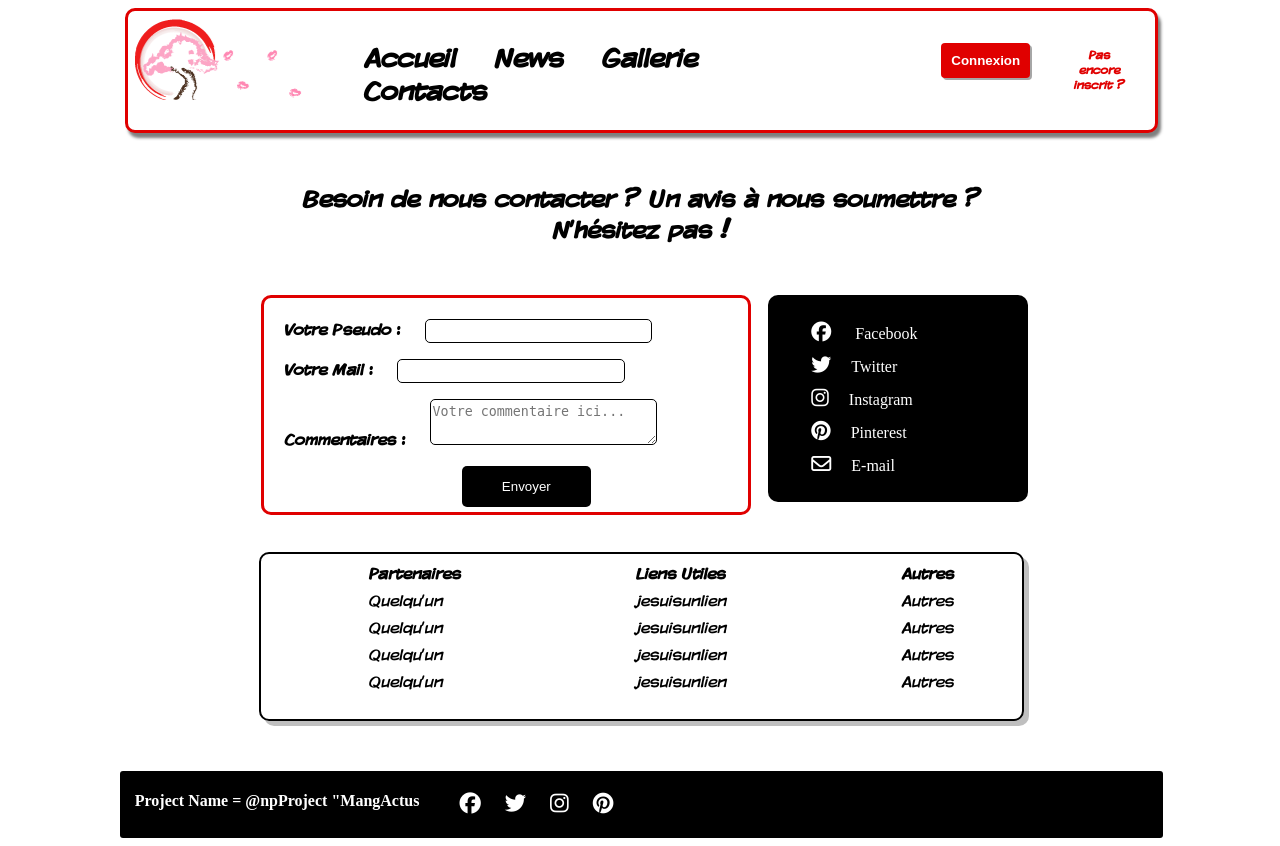
After one commit to AdamLoukili/npProject, a PHP site: page /contact.php in a window 1280 px wide. The commit adds this page. Run offline with PHP 8.4, Linux system fonts and the light colour scheme; some libraries are stand-ins or nearby versions.

Commit message:
avancement safe

```diff
--- /dev/null
+++ b/contact.php
@@ -0,0 +1,53 @@
+    <?php include 'header.php'; ?>
+
+    <p id="lineCont"><strong>Besoin de nous contacter ? Un avis à nous soumettre ? </br> N'hésitez pas !</strong></p>
+
+    <section class="contactAll">
+
+      <section class="formContact">
+        <form method="POST">
+          <p>Votre Pseudo : <input type="text" id="pseudoCont" name="pseudoCont" ></p>
+          <p>Votre Mail   : <input type="email" id="mailCont" name="mailCont" ></p>
+          <p>Commentaires : <textarea id="commCont" placeholder="Votre commentaire ici..."></textarea></p>
+          <input type="submit" name="buttonCont" id="buttonCont" value="Envoyer">
+        </form>
+      </section>
+
+      <section class="rezoSocial">
+        <ul>
+          <li><a href="#"><i class="fab fa-facebook"></i></a> Facebook</li>
+          <li><a href="#"><i class="fab fa-twitter"></i></a>Twitter</li>
+          <li><a href="#"><i class="fab fa-instagram"></i></a>Instagram</li>
+          <li><a href="#"><i class="fab fa-pinterest"></i></a>Pinterest</li>
+          <li><a href="#"><i class="far fa-envelope"></i></a>E-mail</li>
+        </ul>
+      </section>
+
+    </section>
+    <section id="partenaires">
+      <ul>
+        <li><strong>Partenaires</strong></li>
+        <li><a href="#">Quelqu'un</a></li>
+        <li><a href="#">Quelqu'un</a></li>
+        <li><a href="#">Quelqu'un</a></li>
+        <li><a href="#">Quelqu'un</a></li>
+      </ul>
+      <ul>
+        <li><strong>Liens Utiles</strong></li>
+        <li><a href="#">jesuisunlien</a></li>
+        <li><a href="#">jesuisunlien</a></li>
+        <li><a href="#">jesuisunlien</a></li>
+        <li><a href="#">jesuisunlien</a></li>
+      </ul>
+      <ul>
+        <li><strong>Autres</strong></li>
+        <li><a href="#">Autres</a></li>
+        <li><a href="#">Autres</a></li>
+        <li><a href="#">Autres</a></li>
+        <li><a href="#">Autres</a></li>
+      </ul>
+    </section>
+
+     <!-- ---------------------- This Is Footer Part -------------------- -->
+     <?php include 'footer.php'; ?>
+    <script scr="js.js"></script>
--- a/footer.php
+++ b/footer.php
@@ -1,5 +1,5 @@
 <footer>
-  <p><strong>Project Name = @npProject</srong></p>
+  <p><strong>Project Name = @npProject  "MangActus</srong></p>
   <section id="footerConts">
     <ul>
       <li><a href="#"><i class="fab fa-facebook"></i></a></li>
@@ -9,3 +9,4 @@
     </ul>
   </section>
 </footer>
+</body>
--- a/header.php
+++ b/header.php
@@ -1,13 +1,27 @@
+<!DOCTYPE html>
+<html lang="en">
+
+<head>
+  <meta charset="UTF-8">
+  <meta name="viewport" content="width=device-width, initial-scale=1.0">
+  <meta http-equiv="X-UA-Compatible" content="ie=edge">
+  <link rel="stylesheet" href="style.css">
+  <script src="https://kit.fontawesome.com/75bed6266a.js"></script>
+  <title>Document</title>
+</head>
+
+<body>
+
 <header>
   <section id="logoSprite">
   </section>
 
   <section id="listHeader">
     <ul>
-      <li><a href="#">Accueil</a></li>
-      <li><a href="#">News</a></li>
-      <li><a href="#">Gallerie</a></li>
-      <li><a href="#">Contacts</a></li>
+      <li><a href="index.php">Accueil</a></li>
+      <li><a href="news.php">News</a></li>
+      <li><a href="gallerie.php">Gallerie</a></li>
+      <li><a href="contact.php">Contacts</a></li>
     </ul>
   </section>
 
@@ -16,5 +30,12 @@
         <input type="submit" id="connexion" name="connexion" value="Connexion">
       </form>
   </section>
-  <button type="submit" id="inscriptionButton">Pas encore<br />inscrit ?</button>
+
+  <section id="deco">
+  <form method="POST">
+        <input type="submit" id="deconnexion" name="deconnexion" value="Deconnexion">
+      </form>
+  </section>
+
+  <button type="submit" id="inscriptionButton"><a href="inscription.php">Pas encore<br />inscrit ?</a></button>
 </header>
--- a/style.css
+++ b/style.css
@@ -5,7 +5,7 @@
 body{
     width: 99%;
 }
-/* ------------------- CSS du Header ---------------------- */
+/* ---------------------------------------------------------- CSS du Header ------------------------------------------ */
 header{
     display: flex;
     flex-direction: row;
@@ -30,7 +30,7 @@ header{
     from{background-position-x: 0px;}
     to{background-position-x: -760px;}
 }
-/*--- Navigation ---*/
+/*------------- Navigation ------------*/
 #listHeader {
     margin-top: 7px;
 }
@@ -50,13 +50,14 @@ header{
     color: #E00000;
     text-decoration: underline #E00000;
 }
-/*----------------- Connexion / Inscription 's form ----------------------- */
+/*-------------- Connexion / Inscription 's form --------------- */
 #Connex{
     margin-top: 25px;
     margin-left: 50px;
     margin-right: 30px;
+    display: block;
 }
-input#connexion{
+input#connexion, input#deconnexion{
     color: white;
     background-color: #E00000;
     font-family: Arial, Helvetica, sans-serif;
@@ -66,7 +67,7 @@ input#connexion{
     border-radius: 4px;
     box-shadow: rgba(0, 0, 0, 0.350) 2px 2px;
 }
-input#connexion:active {
+input#connexion:active , input#deconnexion:active{
     box-shadow: 0 0px rgba(0, 0, 0, 0.336);
     transform: translateY(3px);
   }
@@ -79,7 +80,16 @@ input#connexion:active {
     background-color: white;
     margin-right: 10px;
 }
-/* ------------------------------ Footer CSS Begin HERE --------------------- */
+#inscriptionButton a{
+    color: #E00000;
+text-decoration: none;}
+#deco{
+    display: none;
+    margin-top: 25px;
+    margin-left: 50px;
+    margin-right: 30px;
+}
+/* -------------------------------------------------------- Debut CSS FOOTER --------------------------------------------- */
 footer{
     display: flex;
     flex-direction: row;
@@ -100,9 +110,9 @@ footer{
     color: white;
     font-size: 16pt;
 }
-/* ---------------------------------- CSS For The SLIDER -------------------------------- */
+/* ------------------------------------------------------------  CSS Page INDEX  --------------------------------------------------- */
 
-/* ----------------------------- Section Populaire ------------------------------------- */
+/* ----------- Section Populaire --------------- */
 .titrePopulaire{
     width: 80%;
     display: flex;
@@ -114,14 +124,12 @@ hr.ligne1{
     width: 10%;
     border: none;
     background-color: black;
-
 }
 hr.ligne2{
     height: 2px;
     width: 80%;
     border: none;
     background-color: black;
-
 }
 .popu{
     margin : 0px;
@@ -155,7 +163,6 @@ hr.ligne2{
     font-size: 11pt;
     font-weight: 700;
     text-align: center;
-
 }
 .populaire ul li{
     width: 120px;
@@ -166,3 +173,95 @@ hr.ligne2{
     box-shadow: rgba(0, 0, 0, 0.35) 5px 3px;
     padding: 5px;
 }
+/* ------------------------------------------------------- Fin CSS Page INDEX ----- Debut CSS Page NEWS ---------------------------------------*/
+
+/* ------------------------------------------------------- Fin CSS Page NEWS ----- Debut CSS Page GALERIE -------------------------------------*/
+
+/* ------------------------------------------------------- Fin CSS Page GALERIE ----- Debut CSS Page CONTACT ---------------------------------------*/
+#lineCont{
+    font-family: KomikaDisplay;
+    font-size: 18pt;
+    margin: auto;
+    text-align: center;
+    margin-bottom: 50px;
+}
+.contactALl{
+    width: 80%;
+    height: 300px;
+    margin-bottom: 100px;
+}
+.formContact{
+    border: 3px solid #E00000;
+    border-radius: 10px;
+    padding: 5px 20px;
+    width: 35%;
+    float: left;
+    margin-left:20%;
+}
+.formContact p{
+    font-family: KomikaDisplay;
+    font-weight: 900;
+}
+#pseudoCont, #mailCont,#commCont{
+    border: black 1px solid;
+    border-radius: 5px;
+    line-height: 20px;
+    width: 50%;
+    margin-left: 20px;
+}
+#buttonCont{
+    border-radius: 5px;
+    background-color: black;
+    border: none;
+    color: white;
+    padding: 13px 40px;
+    margin-left: 40%;
+}
+.rezoSocial{
+    width: 20%;
+    background-color: black;
+    border-radius: 10px;
+    margin-left: 60%;
+    padding: 10px 3px;
+}
+.rezoSocial ul li{
+    list-style: none;
+    margin-bottom: 10px;
+    color: white;
+}
+.rezoSocial a{
+    color: white;
+    font-size: 15pt;
+    margin-right: 20px;
+}
+#partenaires{
+    width: 60%;
+    margin: auto;
+    margin-top:50px;
+    margin-bottom: 50px;
+    padding: 10px 0px;
+    display: flex;
+    flex-direction:row ;
+    border: black 2px solid;
+    border-radius: 10px;
+    box-shadow: rgba(0, 0, 0, 0.250) 5px 5px;
+}
+#partenaires ul{
+    margin: auto;
+    margin-bottom: 10px;
+}
+#partenaires ul li{
+    list-style: none;
+    margin-bottom: 7px;
+    color: black;
+    font-family: KomikaDisplay;
+}
+#partenaires a{
+    color: black;
+    font-family: KomikaDisplay;
+    text-decoration: none;
+}
+#partenaires a:hover{
+    text-decoration: underline;
+    color: rgb(29, 29, 29);
+}
```
Also changed, not shown: gallerie.php (added, +19 -0 lines), index.php (+0 -13 lines), model.php (added, +10 -0 lines), news.php (added, +7 -0 lines), slider.php (deleted, +0 -78 lines), imgs/accueil/Ahri_0.jpg (deleted), imgs/accueil/Ahri_2.jpg (deleted), imgs/accueil/Akali_0.jpg (deleted), imgs/accueil/Akali_2.jpg (deleted), imgs/accueil/Akali_5.jpg (deleted).
